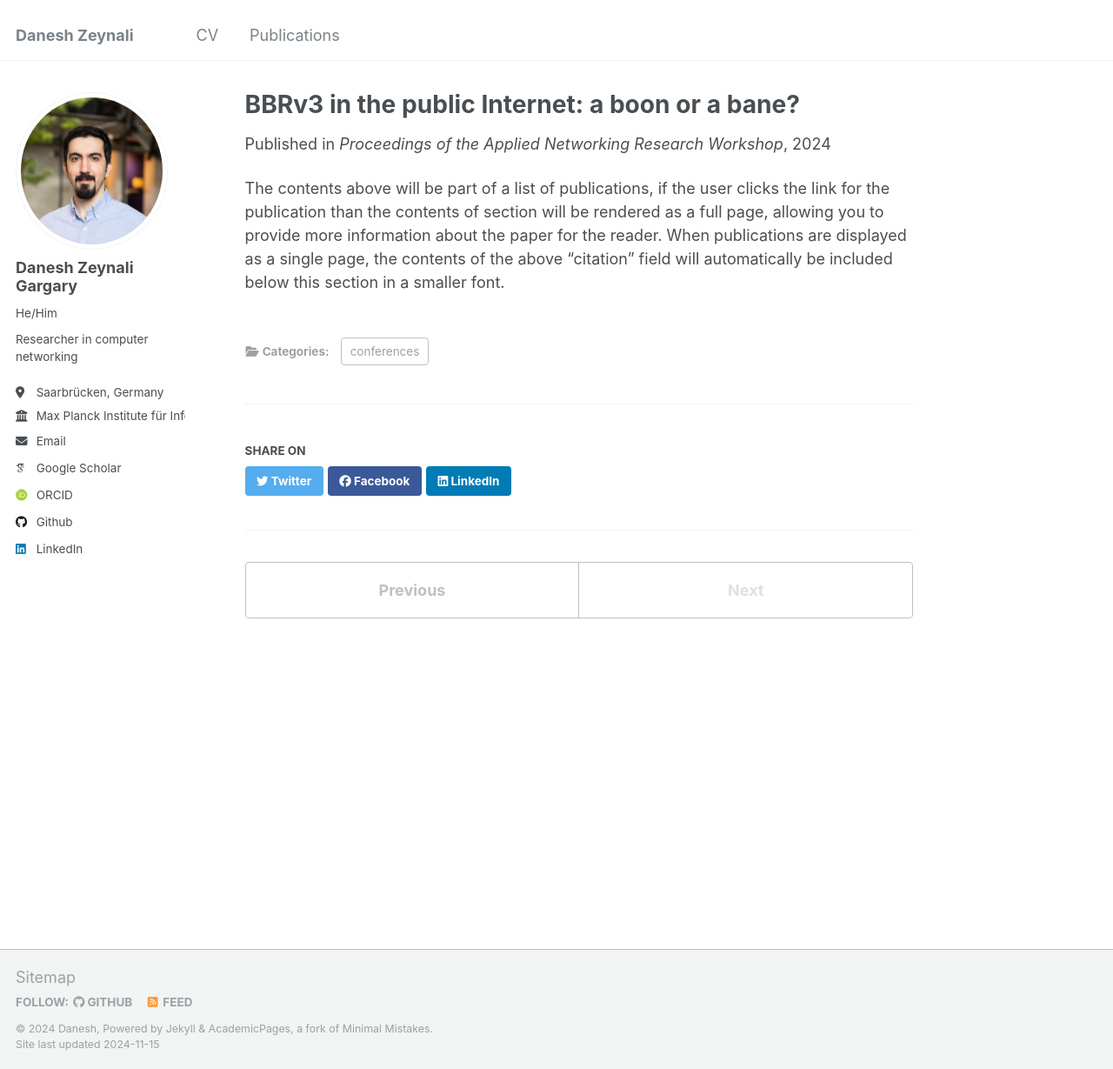
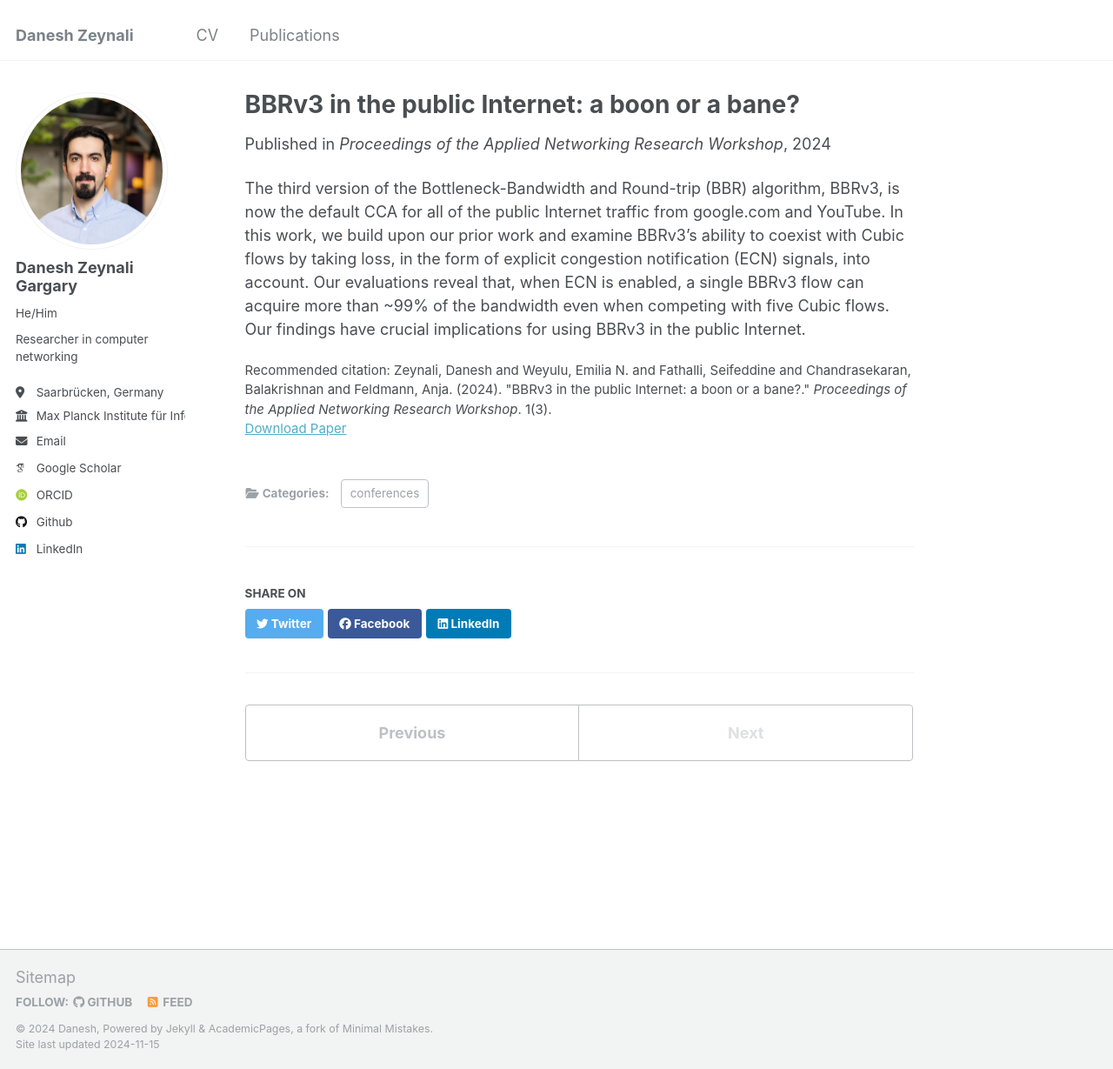
Before and after one commit to daneshzg/CV, a Jekyll site: the page built from _publications/2024-02-17-paper-title-number-4.md, in a window 1280 px wide and 1229 px high. Shown: the whole window at 87% size. Built offline with Jekyll 4.4.1, drawn with Linux system fonts in a browser that asks for light colours; some web fonts are replaced.

Commit message:
Update 2024-02-17-paper-title-number-4.md

```diff
--- a/_publications/2024-02-17-paper-title-number-4.md
+++ b/_publications/2024-02-17-paper-title-number-4.md
@@ -6,7 +6,8 @@ permalink: /publication/2024-ANRW-BBRv3
 excerpt: "The third version of the Bottleneck-Bandwidth and Round-trip (BBR) algorithm, BBRv3, is now the default CCA for all of the public Internet traffic from google.com and YouTube. In this work, we build upon our prior work and examine BBRv3's ability to coexist with Cubic flows by taking loss, in the form of explicit congestion notification (ECN) signals, into account. Our evaluations reveal that, when ECN is enabled, a single BBRv3 flow can acquire more than ~99% of the bandwidth even when competing with five Cubic flows. Our findings have crucial implications for using BBRv3 in the public Internet."
 date: 2024-07-20
 venue: "Proceedings of the Applied Networking Research Workshop"
+citation: 'Zeynali, Danesh and Weyulu, Emilia N. and Fathalli, Seifeddine and Chandrasekaran, Balakrishnan and Feldmann, Anja. (2024). &quot;BBRv3 in the public Internet: a boon or a bane?.&quot; <i>Proceedings of the Applied Networking Research Workshop</i>. 1(3).'
 paperurl: 'https://dl.acm.org/doi/abs/10.1145/3673422.3674889'
 ---
 
-The contents above will be part of a list of publications, if the user clicks the link for the publication than the contents of section will be rendered as a full page, allowing you to provide more information about the paper for the reader. When publications are displayed as a single page, the contents of the above "citation" field will automatically be included below this section in a smaller font.
+The third version of the Bottleneck-Bandwidth and Round-trip (BBR) algorithm, BBRv3, is now the default CCA for all of the public Internet traffic from google.com and YouTube. In this work, we build upon our prior work and examine BBRv3's ability to coexist with Cubic flows by taking loss, in the form of explicit congestion notification (ECN) signals, into account. Our evaluations reveal that, when ECN is enabled, a single BBRv3 flow can acquire more than ~99% of the bandwidth even when competing with five Cubic flows. Our findings have crucial implications for using BBRv3 in the public Internet.
```
